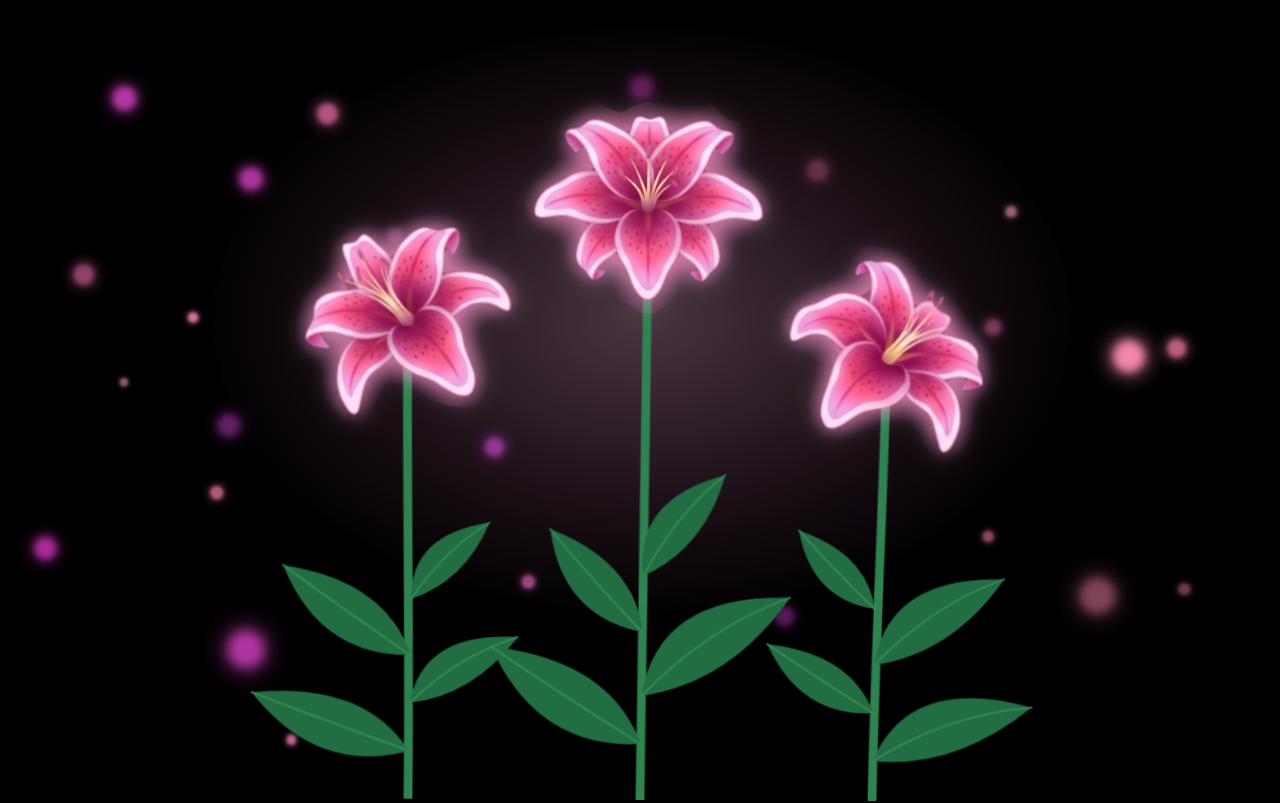
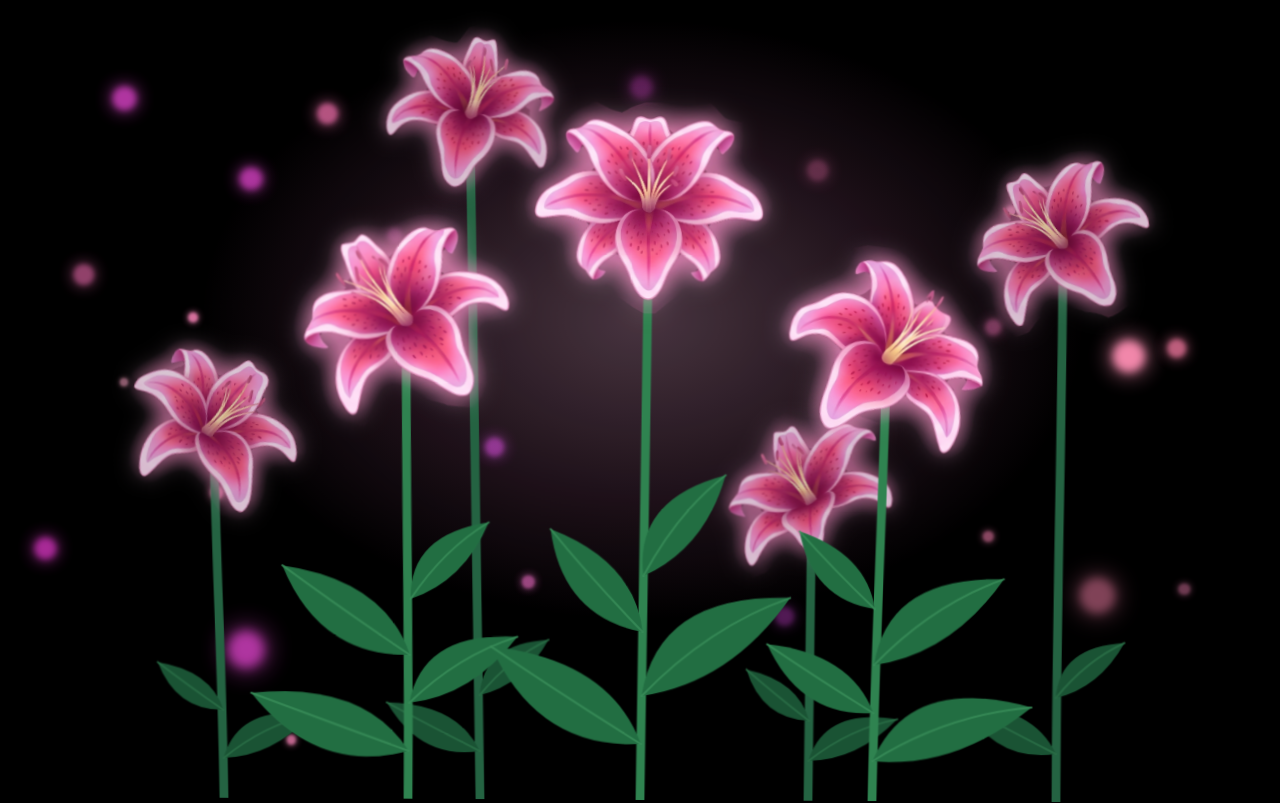
Before and after one commit to Zekepeke/lilies, a plain HTML site: page index.html in a window 1280 px wide. Drawn offline with Linux system fonts and the light colour scheme.

Commit message:
added more lilies

```diff
--- a/lilies.css
+++ b/lilies.css
@@ -88,6 +88,15 @@
   max-width: none;
   transform: translate(-50%, -50%) rotate(var(--turn)) scaleX(var(--flip));
   filter: drop-shadow(0 0 1.4vmin rgba(255, 195, 230, 0.55));
+}
+
+/* The back row: darker stems and leaves and slightly dimmed heads, so it reads as farther away. */
+.lily--back .lily__stem { stroke: #246342; }
+.lily--back .leaf__blade { fill: #1a5334; }
+.lily--back .leaf__rib { stroke: #2b7048; }
+
+.lily--back .lily__head {
+  filter: brightness(0.85) drop-shadow(0 0 1.4vmin rgba(255, 195, 230, 0.4));
 }
 
 /* The large out-of-focus lights in the background. */
@@ -194,6 +203,11 @@
   .bouquet { --stretch: 1.4; }
 }
 
+/* Narrow screens have no room for the outermost back lilies. */
+@media (max-aspect-ratio: 5/4) {
+  .lily--edge { display: none; }
+}
+
 @media (prefers-reduced-motion: reduce) {
   .opener-hearts { display: none; }
   .bouquet,
--- a/lilies.js
+++ b/lilies.js
@@ -1,20 +1,34 @@
-/* The lilies. Each one stands on its own upright stem. Flowers later in the list
-   sit in front of earlier ones.
+/* The lilies. Each one stands on its own upright stem. Add, move or remove a lily
+   by editing one line.
+   row: "front" or "back". The back row is drawn first, so it sits behind, and is
+        dimmed and darkened to look farther away
    base: where the stem meets the ground, in vmin (from the centre)
    x, y: where the head sits, in vmin (x from the centre, y up from the bottom)
    size: head width in vmin
-   head: image number in assets/lilies
+   head: image number in assets/lilies (1-9)
    turn: head rotation in degrees
    flip: true mirrors the head, so it faces the other way
+   delay: seconds before the stem starts growing; the head blooms 1.8s later
+   edge: true hides the lily on narrow screens, where there is no room for it
    leaves: broad leaves low on the stem, as [height up the stem in vmin,
            side (-1 left, 1 right), length in vmin, angle from upright in degrees] */
 const LILIES = [
-  { base: -29, x: -30, y: 60, size: 29, head: 1, turn: -6,
+  // Front row
+  { row: "front", base: -29, x: -30, y: 60, size: 29, head: 1, turn: -6, delay: 0.7,
     leaves: [[6, -1, 22, 64], [12, 1, 17, 52], [18, -1, 21, 50], [25, 1, 15, 40]] },
-  { base: 29, x: 30, y: 56, size: 28, head: 8, turn: 6,
+  { row: "front", base: 29, x: 30, y: 56, size: 28, head: 8, turn: 6, delay: 1.1,
     leaves: [[5, 1, 22, 64], [11, -1, 17, 52], [17, 1, 21, 50], [24, -1, 15, 40]] },
-  { base: 0, x: 0, y: 74, size: 32, head: 6, turn: 0,
+  { row: "front", base: 0, x: 0, y: 74, size: 32, head: 6, turn: 0, delay: 0.3,
     leaves: [[7, -1, 24, 52], [13, 1, 24, 50], [21, -1, 19, 38], [28, 1, 18, 34]] },
+  // Back row
+  { row: "back", base: -52, x: -53, y: 46, size: 24, head: 3, turn: 11, flip: true, delay: 1.3, edge: true,
+    leaves: [[5, 1, 13, 58], [11, -1, 11, 48]] },
+  { row: "back", base: -20, x: -21, y: 86, size: 24, head: 7, turn: -12, delay: 0.5,
+    leaves: [[6, -1, 14, 56], [13, 1, 12, 46]] },
+  { row: "back", base: 21, x: 21, y: 38, size: 23, head: 4, turn: 8, delay: 0.9,
+    leaves: [[5, 1, 13, 58], [10, -1, 11, 46]] },
+  { row: "back", base: 52, x: 53, y: 70, size: 24, head: 2, turn: -9, flip: true, delay: 1.6, edge: true,
+    leaves: [[6, -1, 14, 56], [13, 1, 12, 46]] },
 ];
 
 /* Background lights: [left %, top %, diameter in vmin, colour]. */
@@ -96,7 +110,7 @@ function stemPath(lily, headX, headY) {
 }
 
 function lilyMarkup(lily, index) {
-  const delay = 0.3 + index * 0.25;
+  const delay = lily.delay;
   const headX = 50 + lily.x - lily.base;
   const headY = 100 - lily.y;
   const leaves = lily.leaves
@@ -104,11 +118,11 @@ function lilyMarkup(lily, index) {
     .join("");
 
   return `
-    <div class="lily" style="
+    <div class="lily lily--${lily.row}${lily.edge ? " lily--edge" : ""}" style="
       --base:${n(lily.base)}vmin; --head-x:${n(lily.x - lily.base)}vmin; --head-y:${lily.y}vmin;
       --size:${lily.size}vmin; --turn:${lily.turn}deg; --flip:${lily.flip ? -1 : 1};
       --delay:${n(delay)}s; --bloom-delay:${n(delay + 1.8)}s;
-      --sway:${n(3.6 + (index % 3) * 0.6)}s; --sway-delay:${n(-index * 0.9)}s;">
+      --sway:${n(3.2 + ((index * 3) % 7) * 0.35)}s; --sway-delay:${n(-index * 1.1)}s;">
       <svg class="plant" viewBox="0 0 100 100" preserveAspectRatio="none" aria-hidden="true">
         <path class="lily__stem" pathLength="1" d="${stemPath(lily, headX, headY)}"/>
         ${leaves}
@@ -125,7 +139,10 @@ document.querySelector(".sky").innerHTML = BOKEH.map(
 ).join("");
 
 document.querySelector(".bouquet").innerHTML =
-  `<div class="bouquet__glow"></div>` + LILIES.map(lilyMarkup).join("");
+  `<div class="bouquet__glow"></div>` + LILIES.map((lily, i) => [lily, i])
+    .sort(([a], [b]) => (a.row === "back" ? 0 : 1) - (b.row === "back" ? 0 : 1))
+    .map(([lily, i]) => lilyMarkup(lily, i))
+    .join("");
 
 
 document.querySelector(".opener-hearts").innerHTML = OPENER_HEARTS.map(
```
